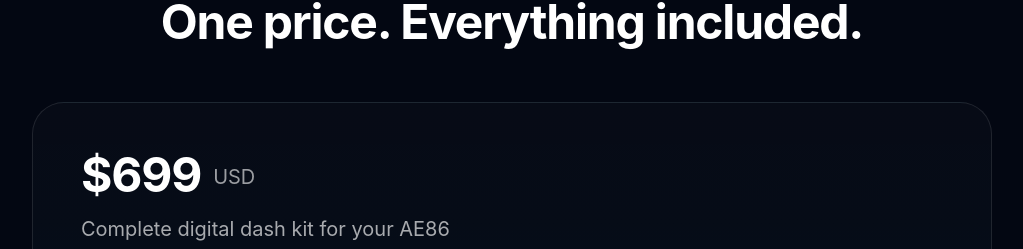
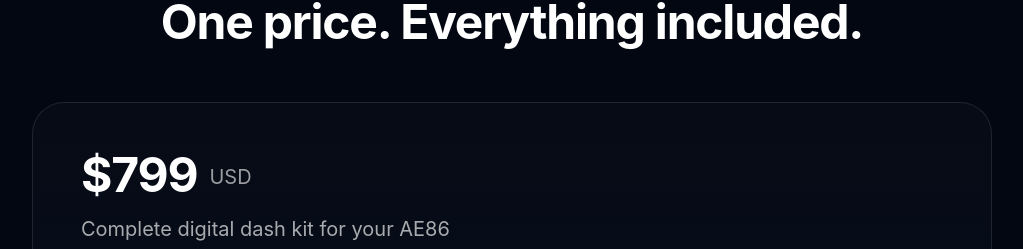
Before and after one commit to Scels12/SuperGspot, a React (Vite) app: page / in a window 1280 px wide. Shown: the part 5165-5414 px from the top of the page, without its empty margins (128-1151 px from the left). Built offline with nearby package versions, Linux system fonts and the light colour scheme.

Commit message:
updated Price

```diff
--- a/src/pages/Checkout.jsx
+++ b/src/pages/Checkout.jsx
@@ -106,7 +106,7 @@
     notes: "",
   });
 
-  const basePrice = 699;
+  const basePrice = 799;
 
   const selectedAddonData = addons.filter((addon) =>
     selectedAddons.includes(addon.id)
--- a/src/pages/Home.jsx
+++ b/src/pages/Home.jsx
@@ -387,7 +387,7 @@
             <div className="flex flex-col gap-8 lg:flex-row lg:items-start lg:justify-between">
               <div>
                 <div className="flex items-end gap-3">
-                  <span className="text-4xl font-bold tracking-tight sm:text-5xl">$699</span>
+                  <span className="text-4xl font-bold tracking-tight sm:text-5xl">$799</span>
                   <span className="mb-2 text-xl text-white/60">USD</span>
                 </div>
                 <p className="mt-4 text-xl text-white/65">
```
